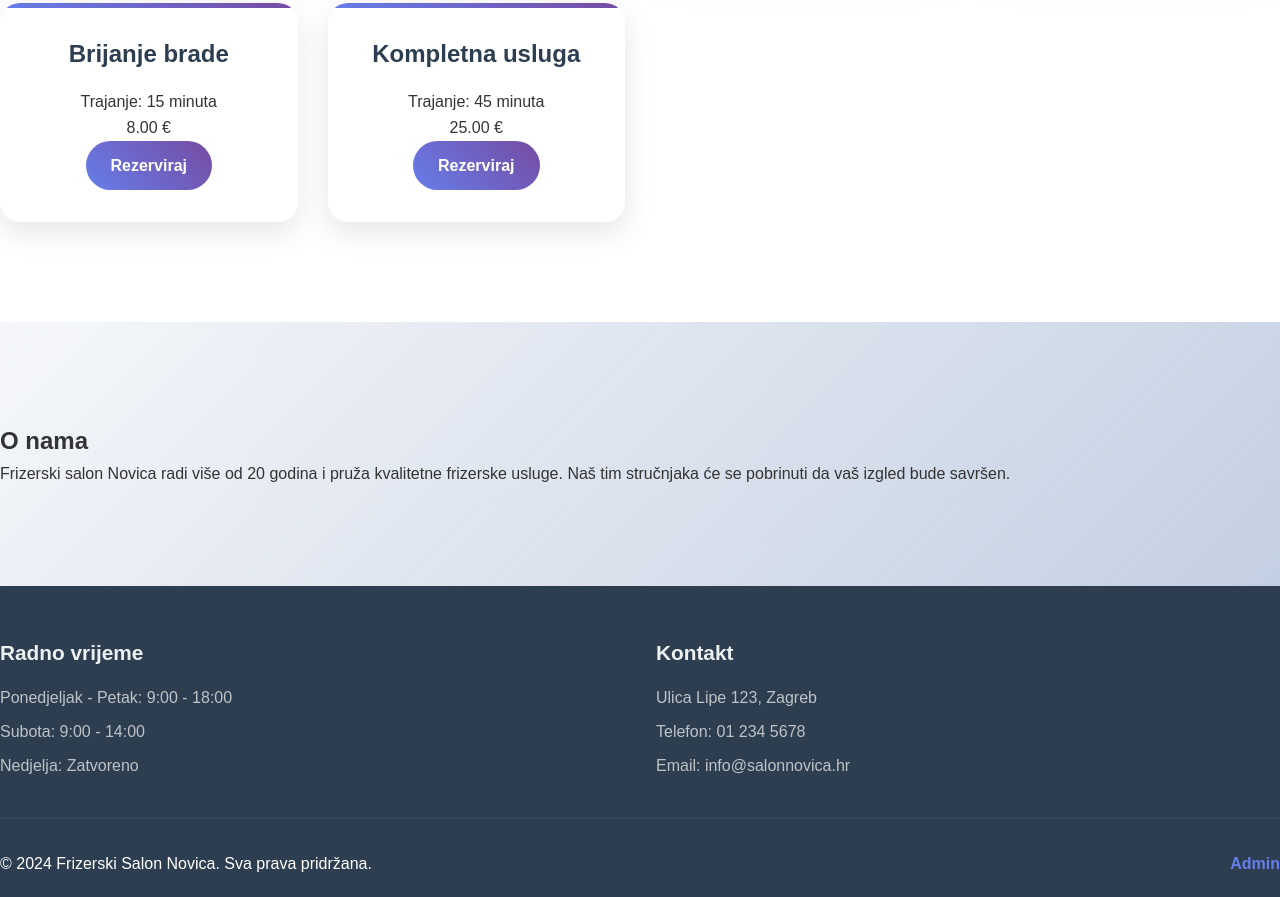
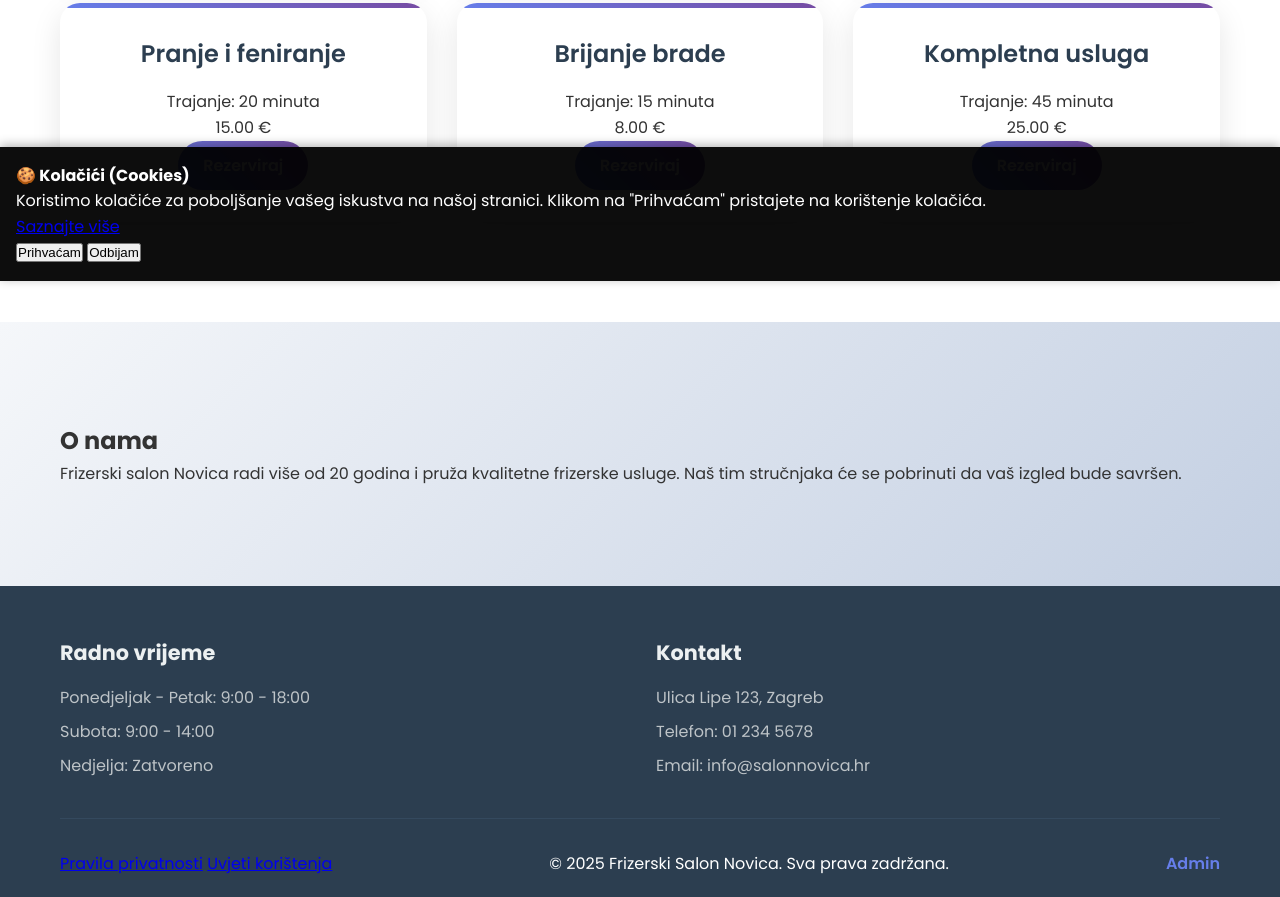
Before and after one commit to nacka301/frizer_termin2, a website: page public/index_simple.html in a window 1280 px wide. Shown: the part 519-1416 px from the top of the page. Drawn offline with nearby package versions, Linux system fonts and the light colour scheme.

Commit message:
nova stvar

```diff
--- a/public/index_simple.html
+++ b/public/index_simple.html
@@ -1,3 +1,4 @@
+
 <!DOCTYPE html>
 <html lang="hr">
 <head>
@@ -6,15 +7,19 @@
   <title>Frizerski Salon Novica</title>
   <link rel="stylesheet" href="/style.css">
   <link rel="stylesheet" href="https://cdn.jsdelivr.net/npm/flatpickr/dist/flatpickr.min.css">
+  <link href="https://fonts.googleapis.com/css2?family=Poppins:wght@300;400;600;700&display=swap" rel="stylesheet">
 </head>
 <body>
   <header>
+    <div class="container">
       <h1>Frizerski Salon Novica</h1>
       <p>Vaš izgled, naša strast</p>
+    </div>
   </header>
 
   <main>
     <section class="services">
+      <div class="container">
         <h2>Naše Usluge</h2>
         <div class="service-grid">
           <div class="service-item">
@@ -54,15 +59,19 @@
             <a href="/rezervacija?service=Kompletna usluga&duration=45&price=25.00" class="book-btn">Rezerviraj</a>
           </div>
         </div>
+      </div>
     </section>
 
     <section class="about">
+      <div class="container">
         <h2>O nama</h2>
         <p>Frizerski salon Novica radi više od 20 godina i pruža kvalitetne frizerske usluge. Naš tim stručnjaka će se pobrinuti da vaš izgled bude savršen.</p>
+      </div>
     </section>
   </main>
 
   <footer>
+    <div class="container">
       <div class="footer-content">
         <div class="footer-section">
           <h3>Radno vrijeme</h3>
@@ -78,12 +87,22 @@
         </div>
       </div>
       <div class="footer-bottom">
-      <p>&copy; 2024 Frizerski Salon Novica. Sva prava pridržana.</p>
-      <a href="/admin-login" class="admin-link">Admin</a>
+        <div class="footer-links">
+              <a href="/privacy-policy.html">Pravila privatnosti</a>
+              <a href="/terms-of-service.html">Uvjeti korištenja</a>
+        </div>
+        <p>&copy; 2025 Frizerski Salon Novica. Sva prava zadržana.</p>
+              <a href="/admin-login.html" class="admin-link">
+          Admin
+        </a>
+      </div>
     </div>
   </footer>
 
   <script src="/script.js"></script>
+  <script src="/loading.js"></script>
+  <script src="/cookie-consent.js"></script>
+  <script src="/offline.js"></script>
   <script src="https://cdn.jsdelivr.net/npm/flatpickr"></script>
 </body>
 </html>
```
Lines whose indentation alone changed are shown as unchanged.
